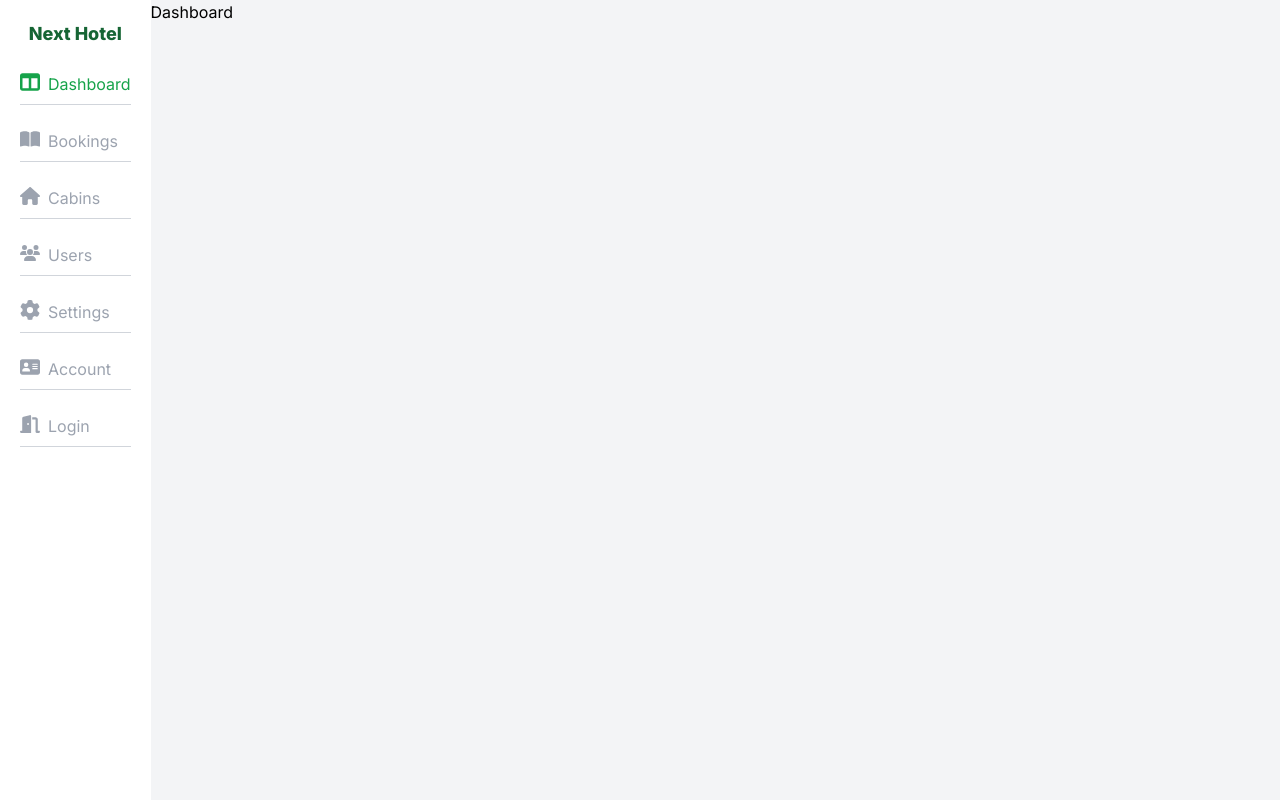
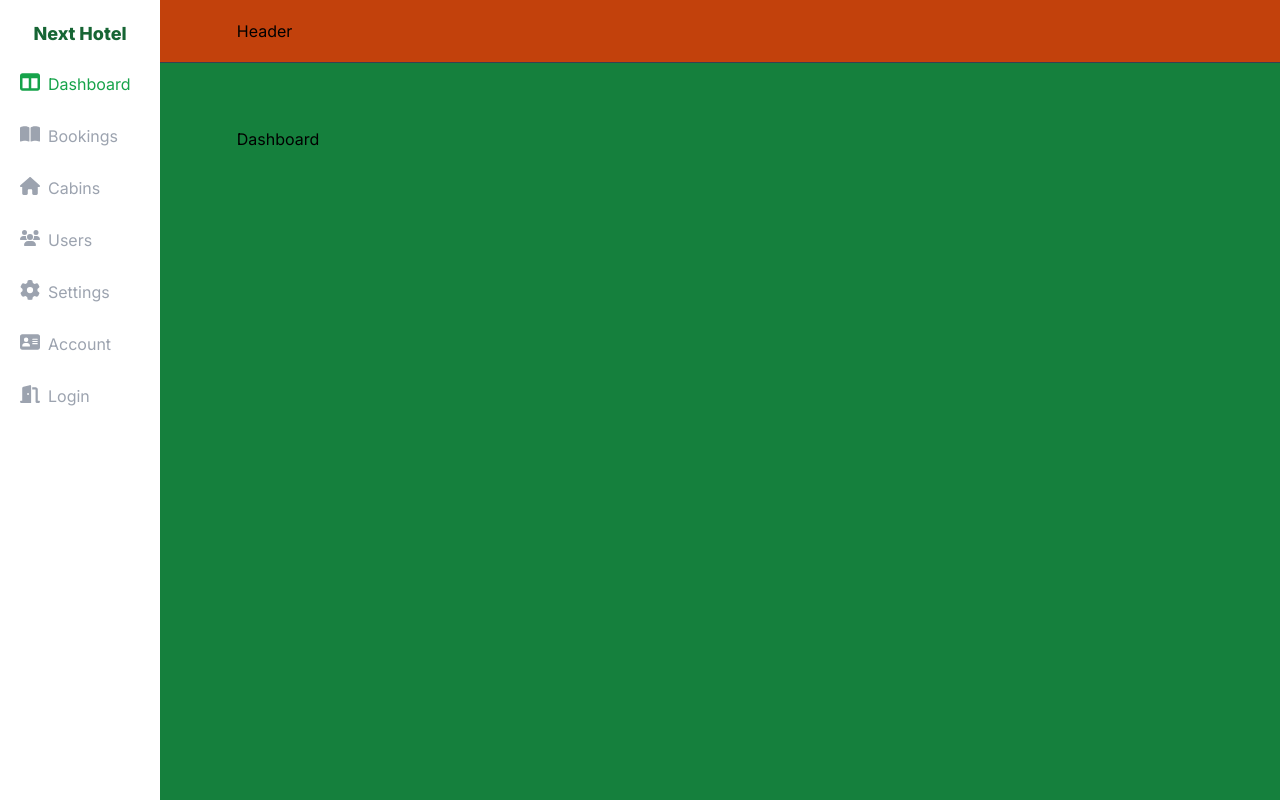
Before and after one commit to Ahmed97777/Nextjs-Hotel-Management-System, a Next.js app: page /dashboard in a window 1280 px wide. Built offline with nearby package versions, Linux system fonts and the light colour scheme.

Commit message:
Building the website layout structure grid.

```diff
--- a/app/layout.js
+++ b/app/layout.js
@@ -2,6 +2,7 @@ import { Inter } from "next/font/google";
 import "./globals.css";
 
 import Sidebar from "@/components/Sidebar";
+import Header from "@/components/Header";
 
 const inter = Inter({ subsets: ["latin"] });
 
@@ -15,11 +16,16 @@ export default function RootLayout({ children }) {
     <html lang="en">
       <body className={inter.className}>
         <main
-          className="flex min-h-screen bg-gray-100" /*main: contains Sidebar and Content*/
+          className="h-screen grid grid-cols-[6rem,1fr] sm:grid-cols-[10rem,1fr] grid-rows-[auto,1fr] bg-gray-400" /*main: contains Sidebar and Content*/
         >
+          <Header />
           <Sidebar />
 
-          <div className="" /*Content*/>{children}</div>
+          <div
+            className="bg-green-700 px-[4.8rem] pt-16 pb-[6.4rem]" /*Content*/
+          >
+            {children}
+          </div>
         </main>
       </body>
     </html>
--- /dev/null
+++ b/components/Header.js
@@ -0,0 +1,9 @@
+import React from "react";
+
+export default function Header() {
+  return (
+    <div className="py-[1.2rem] px-[4.8rem] bg-orange-700 border-b-[1px] border-solid border-gray-700">
+      Header
+    </div>
+  );
+}
--- a/components/Sidebar.js
+++ b/components/Sidebar.js
@@ -25,14 +25,14 @@ function Sidebar() {
   ];
 
   return (
-    <div className="bg-white p-5 relative" /*Sidebar*/>
+    <div className="bg-white row-span-full p-5 relative" /*Sidebar*/>
       <h3
         className="mb-6 text-green-800 font-extrabold text-sm sm:text-lg text-center" /*Logo Name*/
       >
         <Link href={"/dashboard"}>Next Hotel</Link>
       </h3>
 
-      <ul className="space-y-6">
+      <ul className="space-y-7">
         {sidebarData.map((itemData) => (
           <SidebarListItem
             key={itemData.name}
--- a/components/SidebarListItem.js
+++ b/components/SidebarListItem.js
@@ -14,14 +14,14 @@ function SidebarListItem({ linkTo, icon, name }) {
   // console.log("dddddd", isLinkActive);
 
   return (
-    <li className="border-b border-gray-300 pb-2">
+    <li>
       <Link
         href={linkTo}
         className={`flex justify-center sm:justify-normal items-center ${
           isLinkActive ? "text-green-600" : "text-gray-400"
         }  `}
       >
-        <span className="mr-2">
+        <span className="sm:mr-2">
           <FontAwesomeIcon className="size-5" icon={icon} />
         </span>
         <span className="hidden sm:block">{name}</span>
```
